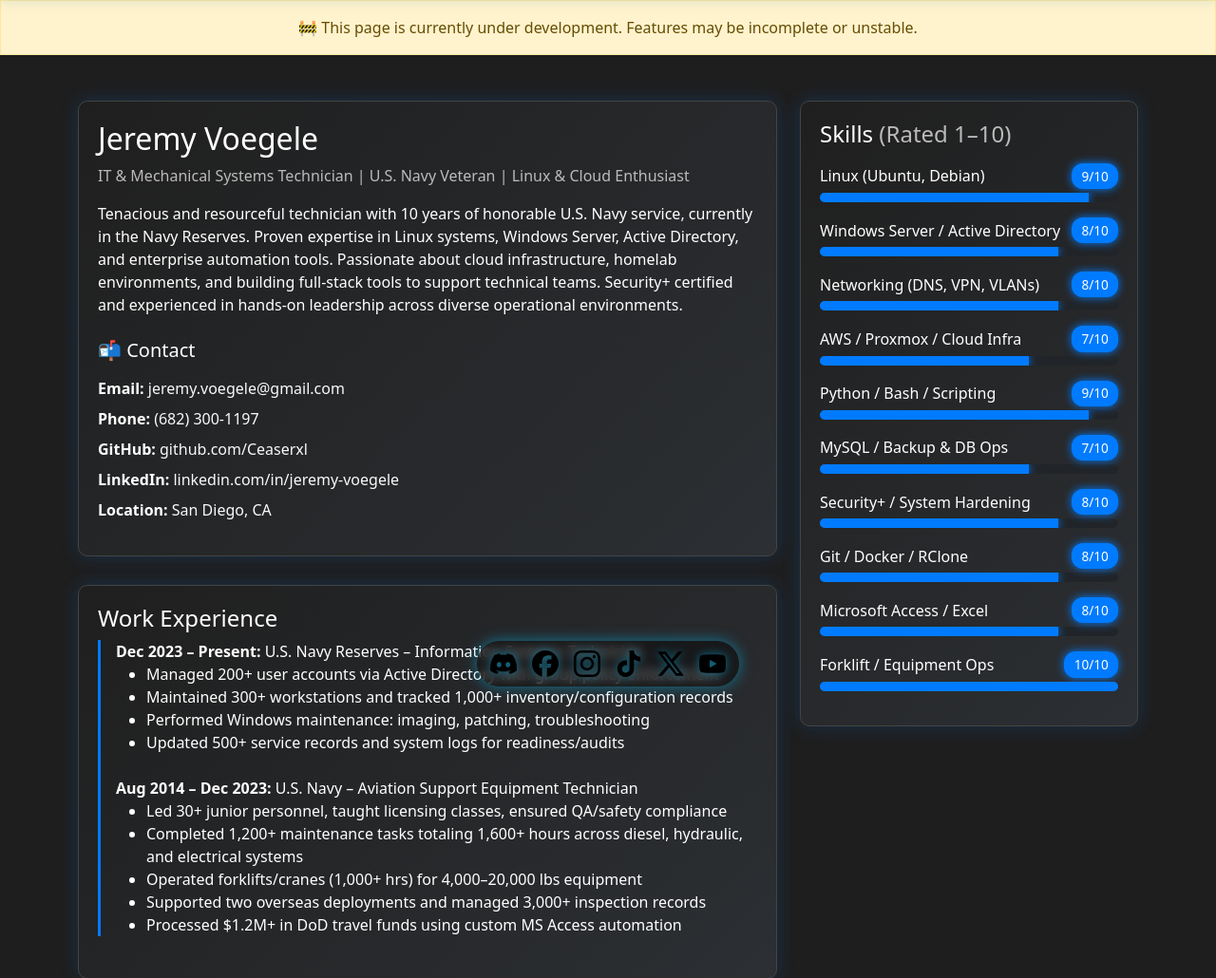
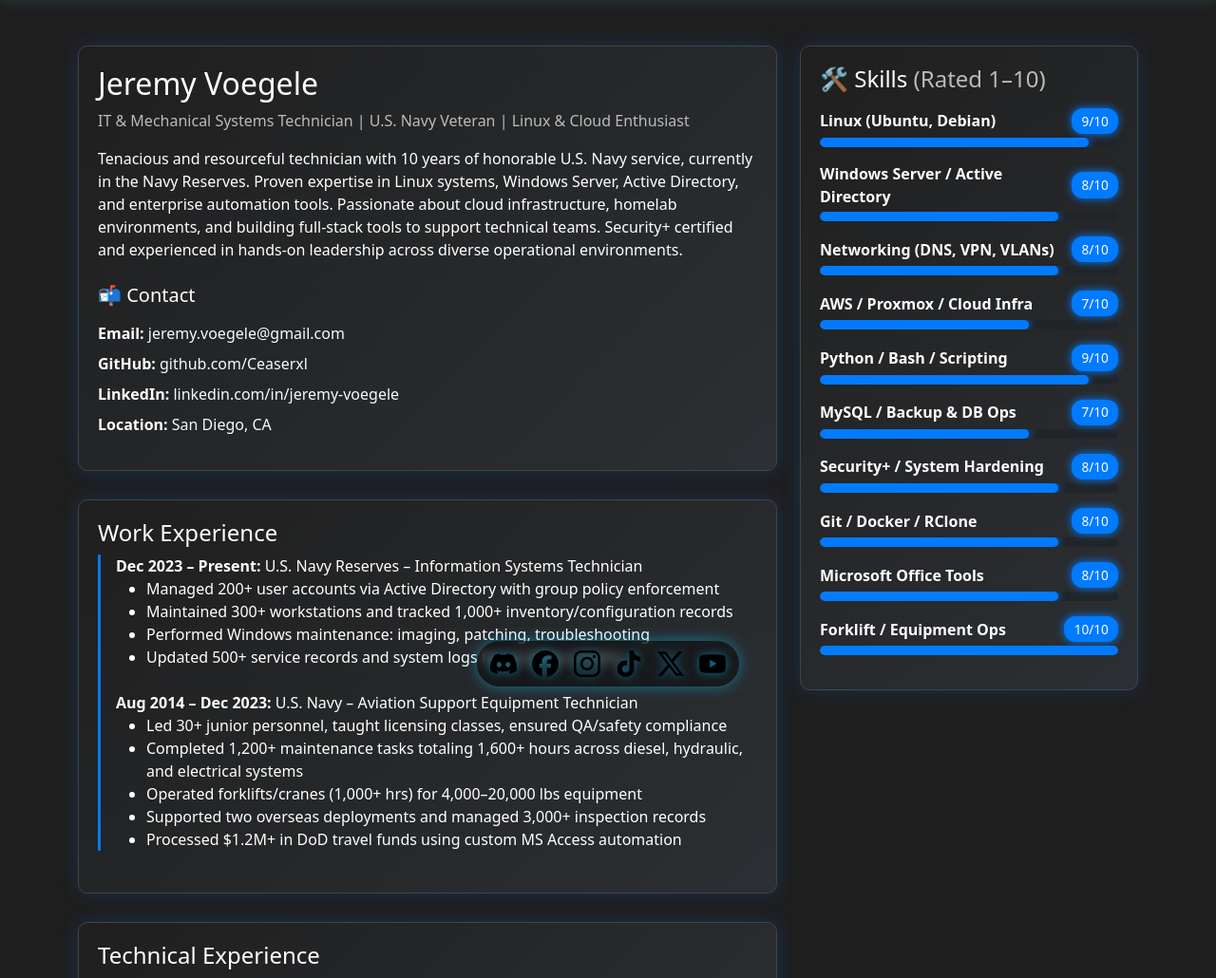
Before and after one commit to Ceaserxl/CXL-Website, a PHP site: page /resume.php in a window 1280 px wide. Shown: the part 67-1097 px from the top of the page at 95% size. Run offline with PHP 8.4, Linux system fonts and the light colour scheme.

Commit message:
Milestone

```diff
--- a/includes/nav.php
+++ b/includes/nav.php
@@ -27,6 +27,6 @@
     </div>
   </div>
 </nav>
-<div class="alert alert-warning text-center rounded-0 mb-4">
+<!-- <div class="alert alert-warning text-center rounded-0 mb-4">
   🚧 This page is currently under development. Features may be incomplete or unstable.
-</div>
+</div> -->
--- a/includes/resume/main.php
+++ b/includes/resume/main.php
@@ -14,9 +14,6 @@
       <li class="mb-2">
         <strong>Email:</strong>
         <a href="mailto:jeremy.voegele@gmail.com" class="text-decoration-none text-light">jeremy.voegele@gmail.com</a>
-      </li>
-      <li class="mb-2">
-        <strong>Phone:</strong> <span class="text-light">(682) 300-1197</span>
       </li>
       <li class="mb-2">
         <strong>GitHub:</strong>
--- a/includes/resume/resume.css
+++ b/includes/resume/resume.css
@@ -77,3 +77,10 @@
   box-shadow: 0 0 25px rgba(0, 123, 255, 0.4);
   transform: translateY(-2px);
 }
+
+@media (min-width: 992px) {
+  #skills-sticky {
+    position: sticky;
+    top: 100px; /* Adjust if needed */
+  }
+}
--- a/includes/resume/sidebar.php
+++ b/includes/resume/sidebar.php
@@ -1,5 +1,5 @@
-<div class="card-section resume-section animated-section" data-animate="bounce-bars">
-  <h4 class="mb-3">Skills <span class="text-muted">(Rated 1–10)</span></h4>
+<div id="skills-sticky" class="card-section resume-section animated-section" data-animate="bounce-bars">
+  <h4 class="mb-3">🛠️ Skills <span class="text-muted">(Rated 1–10)</span></h4>
 
   <?php
   $skills = [
@@ -11,17 +11,17 @@
     ['MySQL / Backup & DB Ops', 7],
     ['Security+ / System Hardening', 8],
     ['Git / Docker / RClone', 8],
-    ['Microsoft Access / Excel', 8],
+    ['Microsoft Office Tools', 8],
     ['Forklift / Equipment Ops', 10],
   ];
   foreach ($skills as [$label, $score]): ?>
     <div class="skill-rating mb-3">
       <div class="d-flex justify-content-between align-items-center mb-1">
-        <span><?= $label ?></span>
+        <strong><?= $label ?></strong>
         <span class="badge bg-success"><?= $score ?>/10</span>
       </div>
-      <div class="progress bg-dark">
-        <div class="progress-bar bg-success" role="progressbar" style="width: <?= $score * 10 ?>%;"></div>
+      <div class="progress bg-dark rounded-pill" style="height: 10px;">
+        <div class="progress-bar bg-success rounded-pill" role="progressbar" style="width: <?= $score * 10 ?>%;"></div>
       </div>
     </div>
   <?php endforeach; ?>
```
